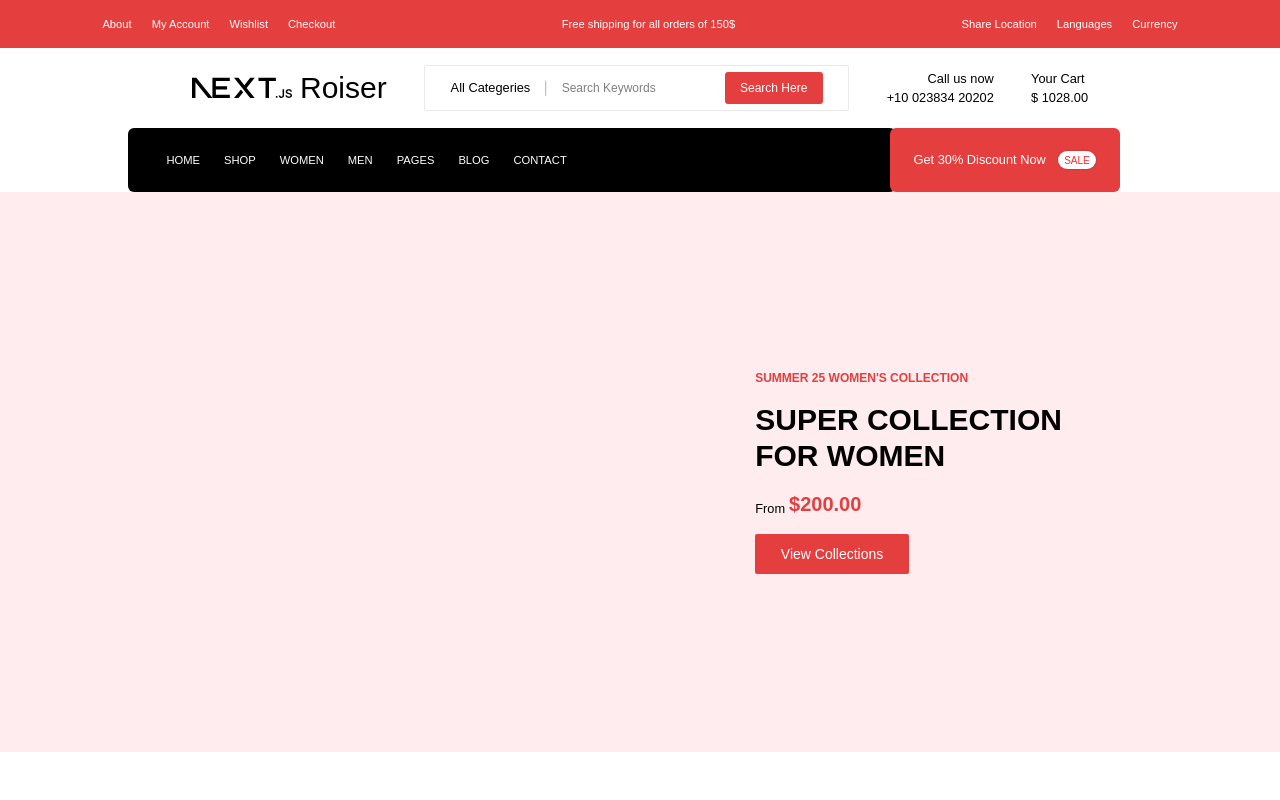
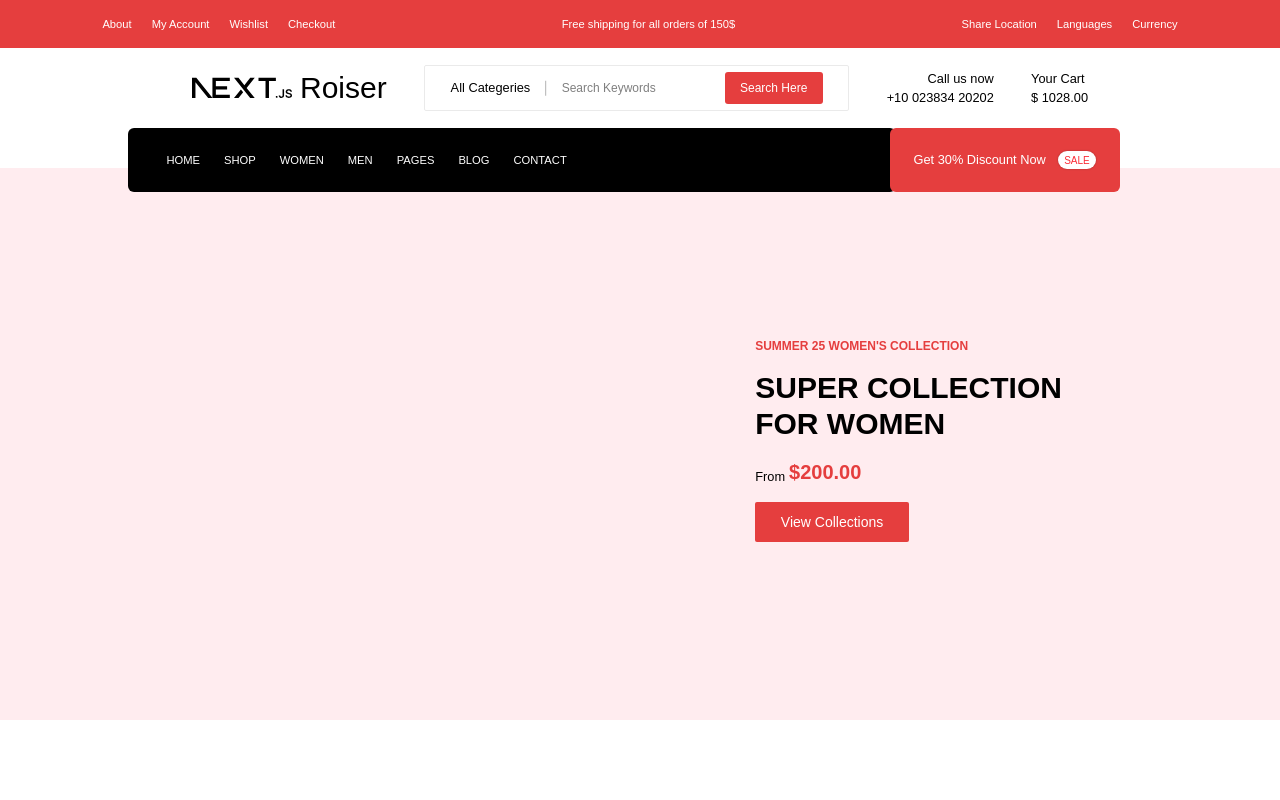
Before and after one commit to AbhijeetDhikale007/e-commerce, a Next.js app: page / in a window 1280 px wide. Shown: the top 800 px of the page. Built offline with nearby package versions, Linux system fonts and the light colour scheme; no server answers.

Commit message:
Minor Change

```diff
--- a/src/components/Home/CSS/Hero.scss
+++ b/src/components/Home/CSS/Hero.scss
@@ -1,5 +1,7 @@
 .FashionHero {
     background: rgb(255, 192, 203, .3);
+    margin-top: -4vh;
+    z-index: -1;
 
     section {
         margin-right: 15vw;
```
